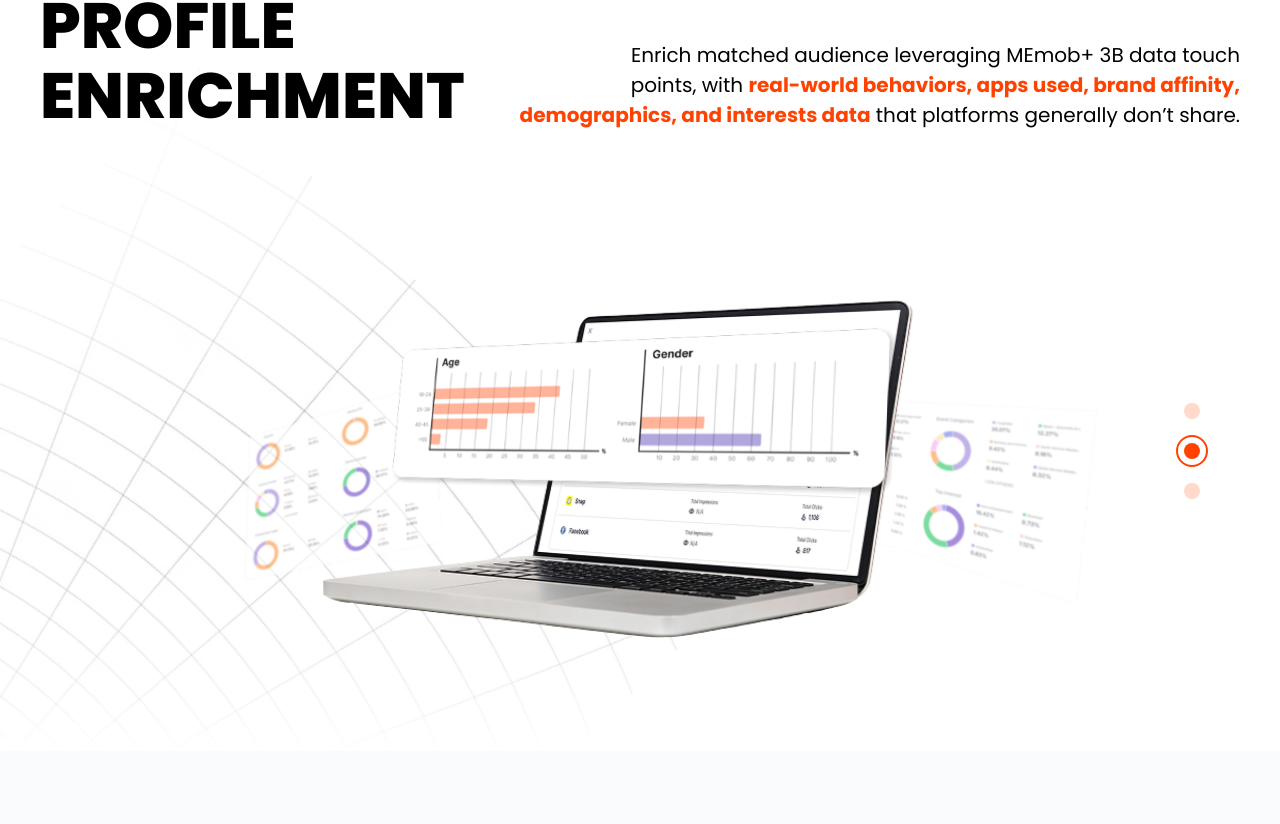
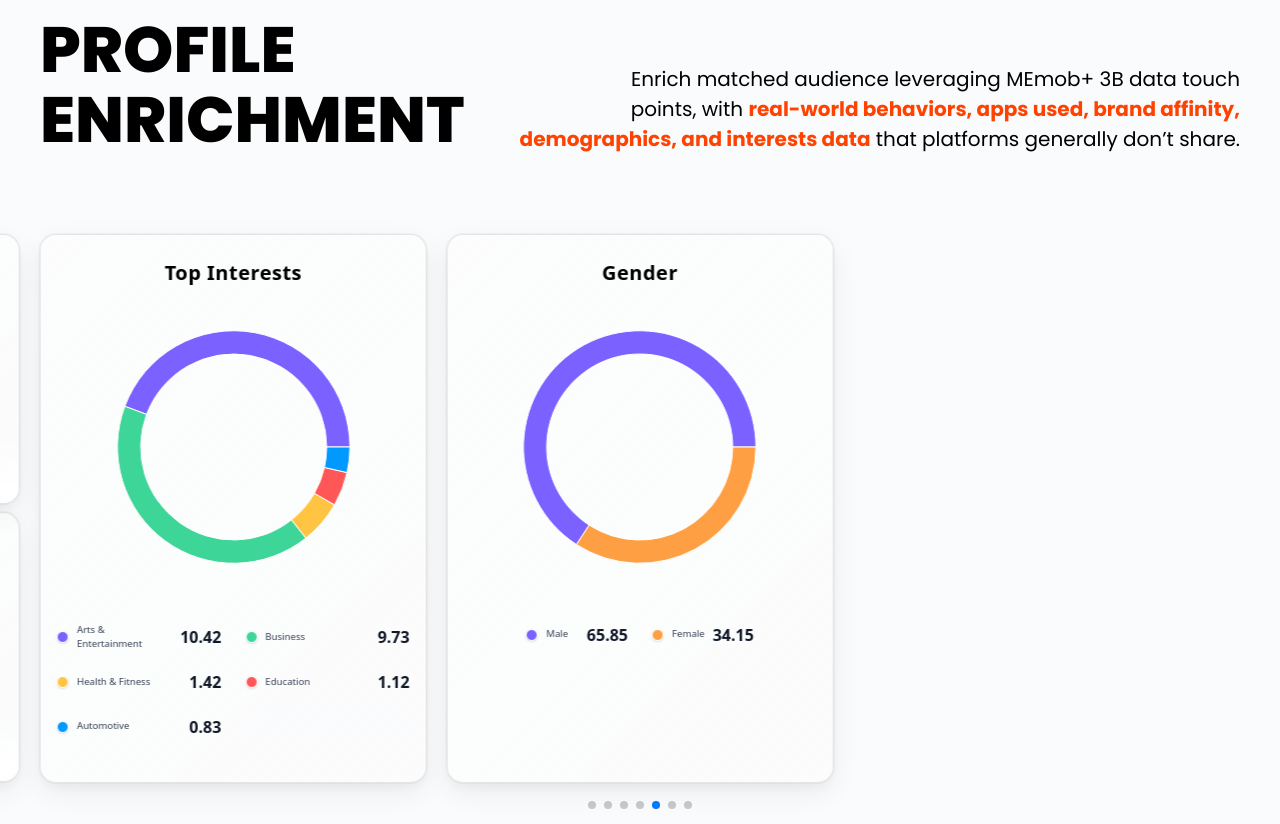
Before and after one commit to ahmadchabayta/stretch-landing, a React (Vite) app: page / in a window 1280 px wide. Shown: the part 7673-8497 px from the top of the page. Built offline with nearby package versions, Linux system fonts and the light colour scheme; some icons are missing.

Commit message:
Format codebase with Prettier and update DonutChart components

```diff
--- a/src/App.jsx
+++ b/src/App.jsx
@@ -10,7 +10,6 @@ import {
   StretchUserExperience,
   WhatIsStretch,
   WhyDoYouNeedStretch,
-  ProfileEnrichment,
   ProvenToPerform,
   CompetitiveEdgeStretch,
   ImplementationOptions,
@@ -63,7 +62,7 @@ const App = () => {
         <CrossChannel className="bg-[#FAFBFC]" />
         <AudienceMirroring className="bg-white" />
         <OfflineAttribution className="bg-[#FAFBFC]" />
-        <ProfileEnrichment className="bg-white" />
+        {/* <ProfileEnrichment className="bg-white" /> */}
         <ProfileEnrichmentAlternative className="bg-white" />
         <ProvenToPerform className="bg-[#FAFBFC]" />
         <CompetitiveEdgeStretch className="bg-white" />
--- a/src/components/ProfileEnrichmentAlternative/ProfileEnrichmentAlternative.jsx
+++ b/src/components/ProfileEnrichmentAlternative/ProfileEnrichmentAlternative.jsx
@@ -23,6 +23,8 @@ const ProfileEnrichmentAlternative = () => {
   const { language } = useLanguage();
   const labels = data.languages?.[language] || data.languages?.en;
   const isLg = useMediaQuery("(min-width: 1024px)");
+  const isTablet = useMediaQuery("(min-width: 768px)");
+  const isMobile = useMediaQuery("(min-width: 375px)");
   return (
     <Section className="my-6 min-h-0!">
       <Container className="relative z-10">
@@ -30,8 +32,8 @@ const ProfileEnrichmentAlternative = () => {
       </Container>
       <Swiper
         centeredSlides={true}
-        spaceBetween={50}
-        slidesPerView={isLg ? 2 : 1}
+        spaceBetween={20}
+        slidesPerView={isLg ? 3 : isTablet ? 2 : isMobile ? 1 : 1}
         grabCursor={true}
         pagination={{
           clickable: true,
@@ -43,8 +45,11 @@ const ProfileEnrichmentAlternative = () => {
         mousewheel={{ forceToAxis: true, releaseOnEdges: false }}
         keyboard={{ enabled: true }}
         autoplay={{
-          delay: 0, // or your preferred delay in ms
+          delay: 500, // or your preferred delay in ms
           disableOnInteraction: true, // stops autoplay when user interacts
+        }}
+        style={{
+          padding: 40,
         }}
       >
         <SwiperSlide>
@@ -65,7 +70,7 @@ const ProfileEnrichmentAlternative = () => {
             direction="flex-col"
             justify="justify-center"
             align="items-center"
-            spaceY="space-y-4"
+            spaceY="space-y-2"
           >
             <SimpleTable title={tableData.chartTitle} data={tableData.chartData} />
 
@@ -88,7 +93,7 @@ const ProfileEnrichmentAlternative = () => {
           <DonutChart chartTitle={donutData.device_os.chartTitle} data={donutData.device_os.data} />
         </SwiperSlide>
         <SwiperSlide>
-          <Flex direction="flex-col" className="w-full" spaceY="space-y-2">
+          <Flex direction="flex-col" className="w-full" spaceY="space-y-[66px]">
             <GraphChart data={graphData.age} title="Age" />
             <GraphChart data={graphData.gender} title="Gender" />
           </Flex>
--- a/src/components/UI/Charts/DonutChart/DonutChart.jsx
+++ b/src/components/UI/Charts/DonutChart/DonutChart.jsx
@@ -24,8 +24,7 @@ const DonutChart = ({
       <Flex
         direction={landscape ? "flex-row" : "flex-col"}
         align="items-center"
-        className={`glass-card glass-reflection rounded-2xl min-w-0 w-full max-w-[95vw] lg:min-h-[600px] h-full py-6 ${landscape ? "flex-row items-stretch" : ""}`}
-        style={landscape ? { minHeight: 340, minWidth: 600, padding: 0 } : {}}
+        className={`glass-card glass-reflection rounded-2xl min-h-137.25 w-full min-w-[310px] max-w-[95vw] h-full py-6 ${landscape ? "flex-row items-stretch" : ""}`}
       >
         <Typography className="font-semibold text-xl tracking-wide text-center">
           {chartTitle}
@@ -33,8 +32,8 @@ const DonutChart = ({
         <PieChart
           style={{
             width: "100%",
-            maxWidth: "500px",
-            minWidth: "320px",
+            maxWidth: "320px",
+            minWidth: "250px",
             height: "100%",
             margin: "0 auto",
             overflow: "visible",
@@ -59,8 +58,8 @@ const DonutChart = ({
         <div
           className={
             landscape
-              ? "flex flex-col justify-center flex-1 min-w-[180px] max-w-[220px] p-4 "
-              : "w-full "
+              ? "flex flex-col justify-center flex-1 min-w-[180px] max-w-[420px] p-4 "
+              : "min-w-[180px] max-w-[420px] p-4 "
           }
         >
           <DonutLegend data={data} variant={landscape ? "vertical" : "inline"} />
--- a/src/components/UI/Charts/DonutChart/DonutLegend.jsx
+++ b/src/components/UI/Charts/DonutChart/DonutLegend.jsx
@@ -14,7 +14,7 @@ const DonutLegend = ({ data, variant, className }) => {
               className="inline-block w-3 h-3 rounded-full border border-white shadow"
               style={{ background: entry.fill || "#8884d8" }}
             />
-            <span className="truncate font-medium">{entry.name}</span>
+            <Typography className="font-medium w-full">{entry.name}</Typography>
             <span className="ml-auto font-semibold text-gray-900">
               {typeof entry.value === "number"
                 ? entry.value.toLocaleString(undefined, { maximumFractionDigits: 2 })
@@ -35,7 +35,7 @@ const DonutLegend = ({ data, variant, className }) => {
 
   return (
     <div
-      className={`grid grid-cols-2 px-4 gap-x-6 gap-y-4 w-full h-full ${className}`}
+      className={`grid grid-cols-2 gap-x-6 gap-y-4 min-w-full h-full ${className}`}
       style={{ gridAutoRows: "1fr" }}
     >
       {cells.map((entry, idx) => (
```
